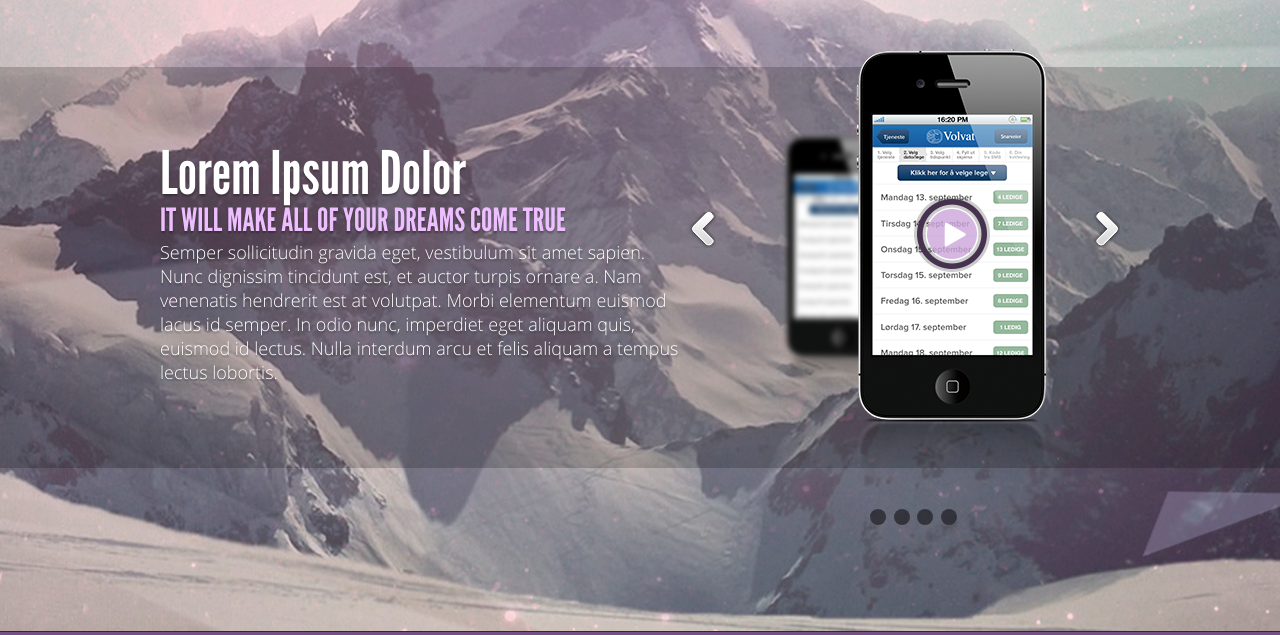
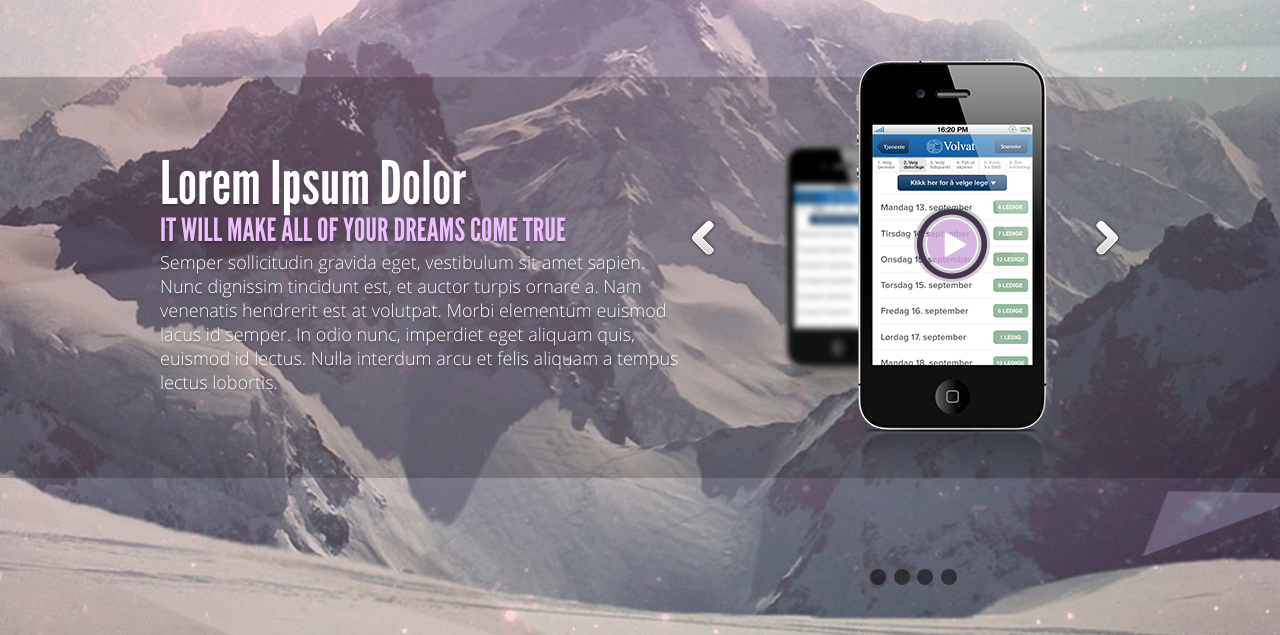
Before and after one commit to kosty2979/goit, a plain HTML site: page markup/home work 7-8/index.html in a window 1280 px wide. Shown: the part 201-836 px from the top of the page. Drawn offline with Linux system fonts and the light colour scheme.

```diff
--- a/markup/home work 7-8/css/main.css
+++ b/markup/home work 7-8/css/main.css
@@ -43,7 +43,7 @@
 .background_image {
 	width: 100%;
 	background: url("../img/bg.jpg") no-repeat top  center;
-	padding-bottom: 12.7%;
+	padding-bottom: 167px;
 
 }
 
@@ -73,7 +73,7 @@
 .background_transp {
 	width: 100%;
 	background: rgba(0, 0, 0, 0.2);
-	margin-top: 11.5%;
+	margin-top:157px;
 }
 .background_foot {
 	width: 100%;
@@ -203,8 +203,7 @@
 .slide-link {
 	position: absolute;
 	right: 16.5%;
-	bottom: -15%
-}
+	bottom:-110px;}
 .slide-link__link {display: inline-block;
 	height: 10px;
 	width: 10px;
--- a/markup/home work 7-8/css/resolution.css
+++ b/markup/home work 7-8/css/resolution.css
@@ -61,6 +61,9 @@
 .but-right {
 	top: 46%;
 	right:0px;
+}
+.slide-link {
+	bottom:-60px;
 }
 
 /*--blue line--*/
```
